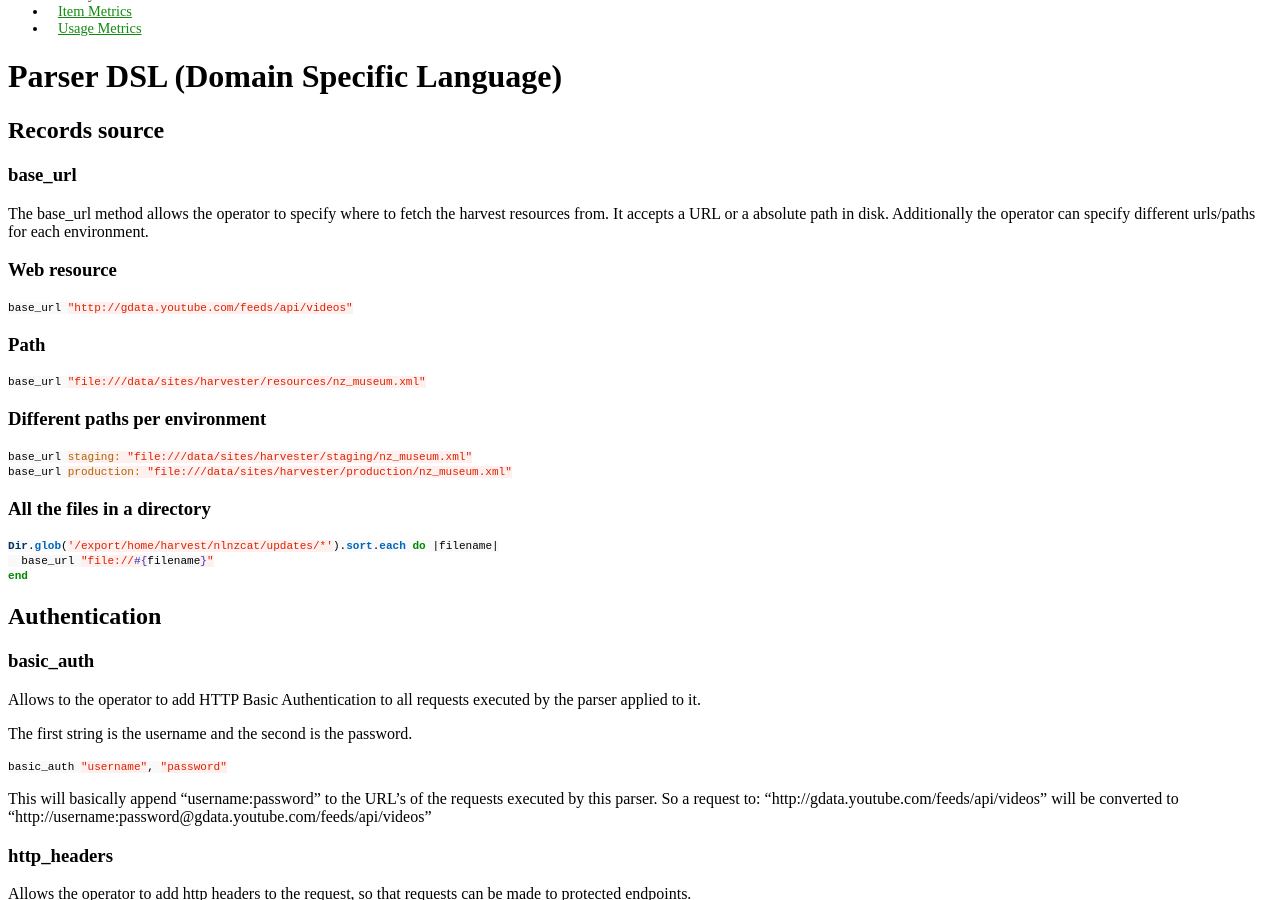
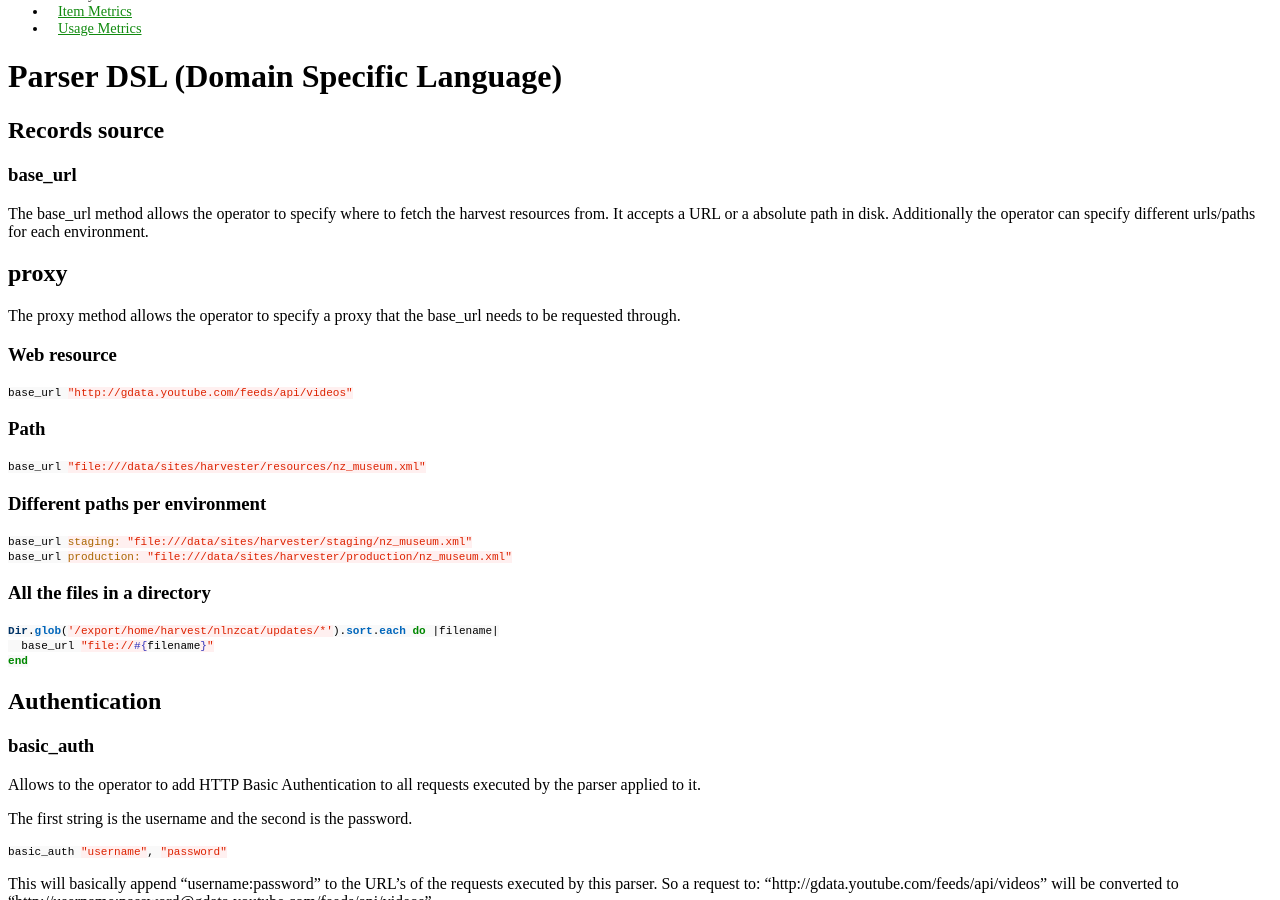
Before and after one commit to DigitalNZ/supplejack, a Jekyll site: the page built from _posts/2014-05-01-parser-dsl-domain-specific-language.md, in a window 1280 px wide and 900 px high, scrolled down 835 px. Built offline with Jekyll 4.4.1, drawn with Linux system fonts in a browser that asks for light colours; Markdown is read by kramdown in place of the engine named in the settings; a style sheet for code colours, icons or effects is not loaded.

Commit message:
Add details for the proxy in the parser

````diff
--- a/_posts/2014-05-01-parser-dsl-domain-specific-language.md
+++ b/_posts/2014-05-01-parser-dsl-domain-specific-language.md
@@ -9,6 +9,9 @@ order: 2
 ## Records source
 ### base_url
 The base_url method allows the operator to specify where to fetch the harvest resources from. It accepts a URL or a absolute path in disk. Additionally the operator can specify different urls/paths for each environment.
+
+## proxy
+The proxy method allows the operator to specify a proxy that the base_url needs to be requested through.
 
 ### Web resource
 ```ruby
````
